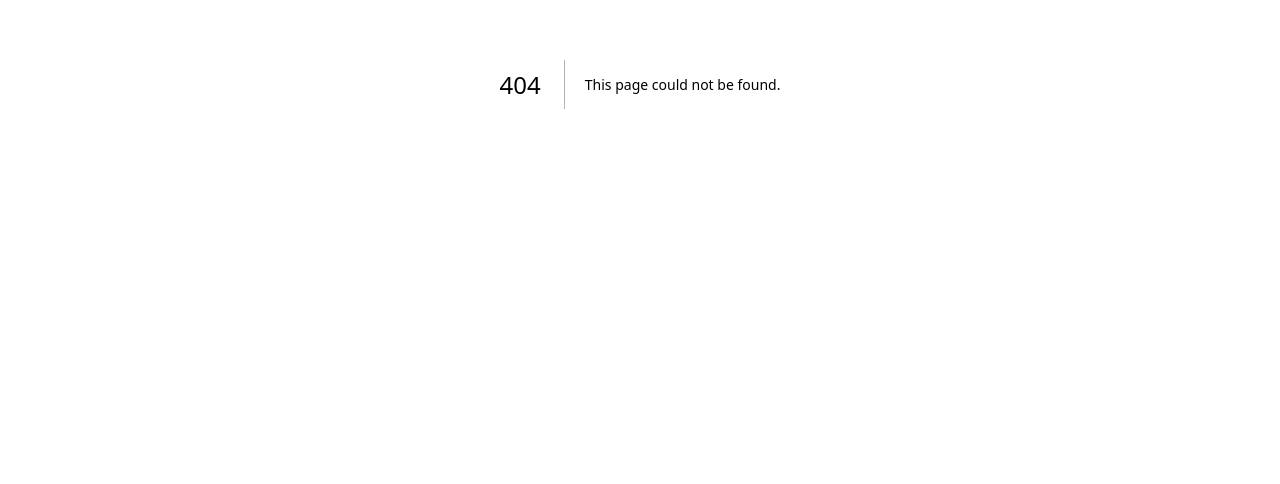
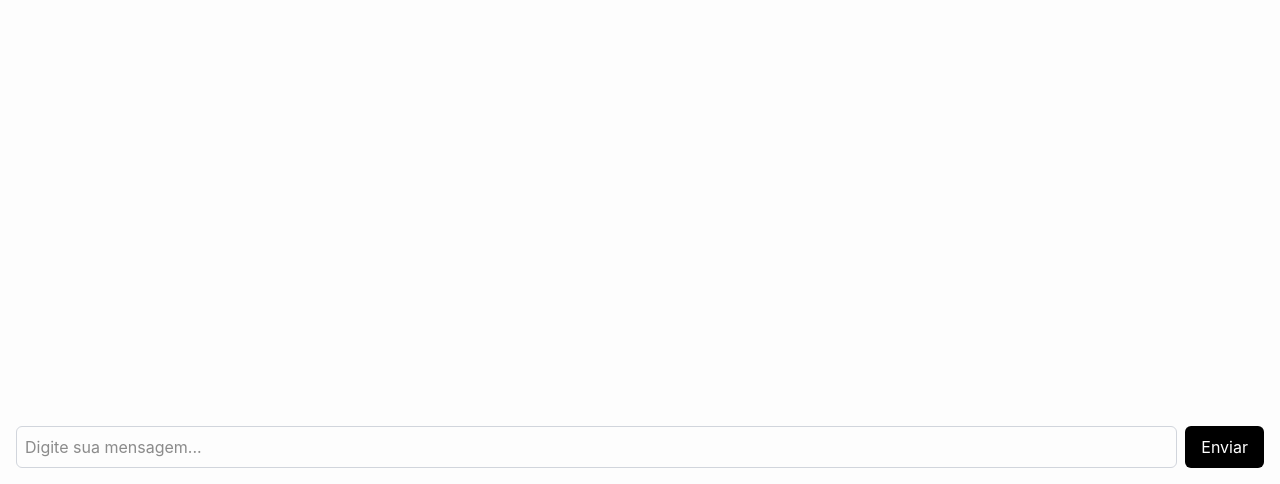
Before and after one commit to PedroHenriqueed/barbearia-aparatus, a Next.js app: page /chats in a window 1280 px wide. Before the commit this address had no page. Shown: the part 316-800 px from the top of the page. Built offline with nearby package versions, Linux system fonts and the light colour scheme.

Commit message:
feat:add chat ai

```diff
--- /dev/null
+++ b/app/api/chats/route.ts
@@ -0,0 +1,24 @@
+import { streamText, convertToModelMessages } from "ai";
+import { createGroq } from "@ai-sdk/groq";
+
+const groq = createGroq({
+  apiKey: process.env.GROQ_API_KEY,
+});
+
+export const POST = async (request: Request) => {
+  const body = await request.json();
+
+  console.log("BODY COMPLETO:", JSON.stringify(body, null, 2)); // 👈 debug
+  console.log("TIPO DO MESSAGES:", typeof body.messages); // 👈 debug
+
+  const { messages } = body;
+
+  const modelMessages = await convertToModelMessages(messages);
+  const result = streamText({
+    model: groq("llama-3.3-70b-versatile"),
+    system: "Você é o Aparatus AI...",
+    messages: modelMessages,
+  });
+
+  return result.toUIMessageStreamResponse();
+};
--- /dev/null
+++ b/app/chats/_components/chat-message.tsx
@@ -0,0 +1,11 @@
+import { UIMessage } from "ai";
+
+export const ChatMessage = ({ message }: { message: UIMessage }) => {
+  return (
+    <div>
+      {message.parts.map((part) =>
+        part.type === "text" ? <p key={part.text}>{part.text}</p> : null,
+      )}
+    </div>
+  );
+};
--- /dev/null
+++ b/app/chats/page.tsx
@@ -0,0 +1,61 @@
+"use client";
+
+import { useChat } from "@ai-sdk/react";
+import { DefaultChatTransport } from "ai";
+import { useState } from "react";
+import { ChatMessage } from "./_components/chat-message";
+
+export default function ChatPage() {
+  const [message, setMessage] = useState("");
+
+  // Na versão nova, usamos o transport e o sendMessage!
+  const { messages, sendMessage, status } = useChat({
+    transport: new DefaultChatTransport({
+      api: "/api/chats",
+    }),
+  });
+
+  const handleSend = () => {
+    if (!message.trim()) return;
+    sendMessage({ text: message }); // O Vercel mudou de 'content' para 'text' nas versões novas
+    setMessage(""); // Limpa o input após o envio
+  };
+
+  return (
+    <div className="flex h-screen flex-col p-4">
+      {/* Área das mensagens */}
+      <div className="mb-4 flex-1 overflow-y-auto">
+        {messages.map((m) => (
+          // Usando o seu componente ChatMessage como você queria!
+          <ChatMessage key={m.id} message={m} />
+        ))}
+      </div>
+
+      {/* Input e Botão */}
+      <div className="flex gap-2">
+        <input
+          id="chat-message"
+          name="chat-message"
+          type="text"
+          value={message}
+          onChange={(e) => setMessage(e.target.value)}
+          onKeyDown={(e) => {
+            // Permite enviar apertando a tecla Enter
+            if (e.key === "Enter") {
+              handleSend();
+            }
+          }}
+          placeholder="Digite sua mensagem..."
+          className="flex-1 rounded-md border border-gray-300 p-2"
+        />
+        <button
+          onClick={handleSend}
+          disabled={status === "submitted" || status === "streaming"} // Desabilita enquanto carrega
+          className="rounded-md bg-black px-4 py-2 text-white disabled:opacity-50"
+        >
+          {status === "streaming" ? "Enviando..." : "Enviar"}
+        </button>
+      </div>
+    </div>
+  );
+}
--- a/package.json
+++ b/package.json
@@ -9,6 +9,10 @@
     "lint": "eslint"
   },
   "dependencies": {
+    "@ai-sdk/google": "^3.0.30",
+    "@ai-sdk/groq": "^3.0.24",
+    "@ai-sdk/openai": "^3.0.30",
+    "@ai-sdk/react": "^3.0.99",
     "@prisma/client": "^6.19.0",
     "@radix-ui/react-alert-dialog": "^1.1.15",
     "@radix-ui/react-avatar": "^1.1.11",
@@ -17,6 +21,7 @@
     "@radix-ui/react-slot": "^1.2.4",
     "@stripe/stripe-js": "8.3.0",
     "@tanstack/react-query": "^5.90.11",
+    "ai": "^6.0.97",
     "better-auth": "^1.3.34",
     "class-variance-authority": "^0.7.1",
     "clsx": "^2.1.1",
```
Also changed, not shown: 1 other file (tests, documents, lock files or other folders).
